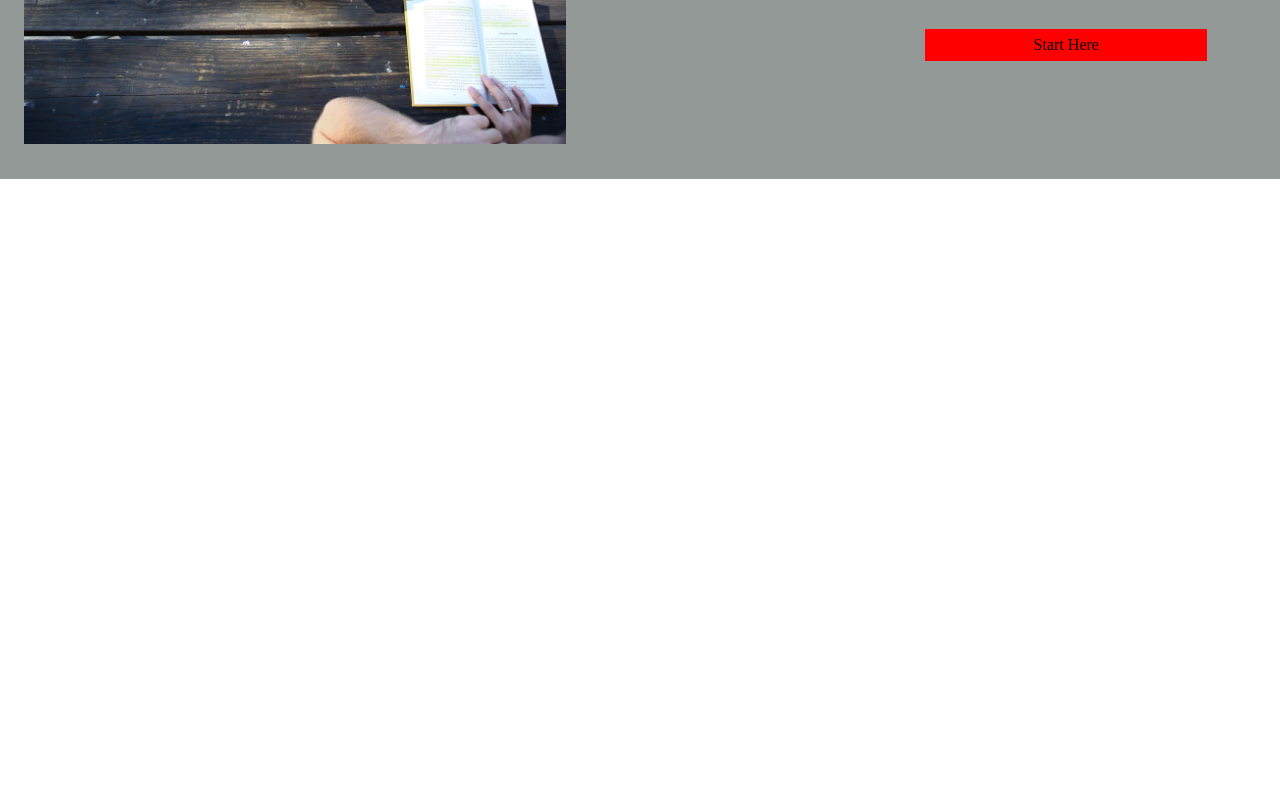
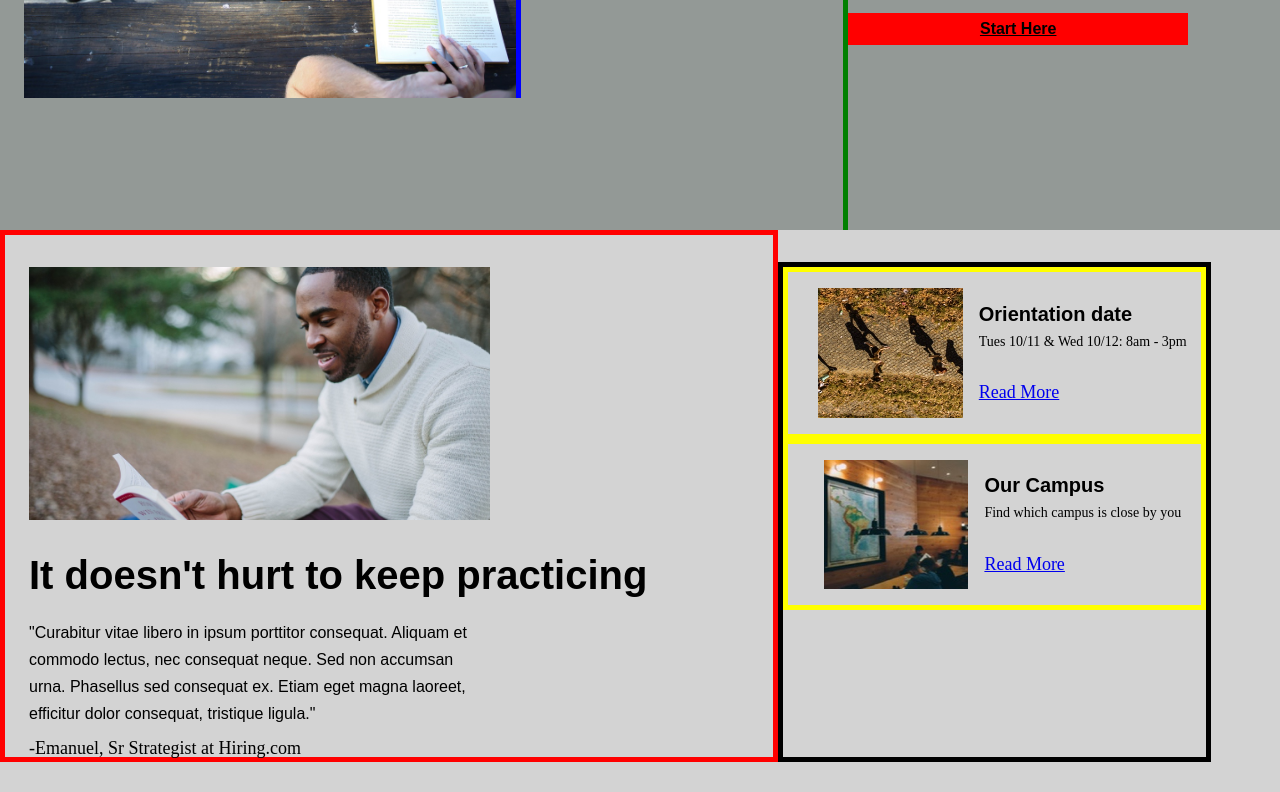
Before and after one commit to tspence83/ColmarAcademy, a plain HTML site: page index.html in a window 1280 px wide. Shown: the part 370-1162 px from the top of the page. Before the commit the page ends 800 px from the top, so only its background shows below. Drawn offline with Linux system fonts and the light colour scheme.

Commit message:
Added Information section

```diff
--- a/index.html
+++ b/index.html
@@ -28,5 +28,38 @@
         <a href="#">Start Here</a>
       </div>
     </div>
+    <div class="information-main">
+      <div class="information-image">
+        <img src="./resources/images/information-main.jpg" />
+        <h1>It doesn't hurt to keep practicing</h1>
+        <p>"Curabitur vitae libero in ipsum porttitor consequat. Aliquam et commodo lectus, nec consequat neque. Sed non accumsan urna. Phasellus sed consequat ex. Etiam eget magna laoreet, efficitur dolor consequat, tristique ligula."</p>
+        <span>-Emanuel, Sr Strategist at Hiring.com</span>
+      </div>
+      <div class="information-data">
+        <div class="box1">
+          <img src="./resources/images/information-orientation.jpg" />
+          <div class="text">
+          <h1>Orientation date</h1>
+          <h3>Tues 10/11 & Wed 10/12: 8am - 3pm</h3>
+          <a href="#">Read More</a>
+        </div>
+      </div>
+      <div class="box2">
+        <img src="./resources/images/information-campus.jpg" />
+        <div class="text">
+          <h1>Our Campus</h1>
+          <h3>Find which campus is close by you</h3>
+          <a href="#">Read More</a>
+      </div>
+    </div>
+    <!--<div class="box3">
+      <img src="./resources/images/information-guest-lecture.jpg" />
+      <div class="text">
+        <h1>Our Guest Lecture</h1>
+        <h3>Join a keynote with Oliver Sack about music in medical treatment</h3>
+        <a href="#">Read More</a>
+    </div>
+  </div>-->
+  </div>
   </body>
 </html>
--- a/resources/css/style.css
+++ b/resources/css/style.css
@@ -8,7 +8,7 @@ nav{
   height: 64px;
   width: 100%;
   padding-top: 1rem;
-  postion: fixed;
+  position: fixed;
   background-color: #0025cc;
 }
 
@@ -17,7 +17,7 @@ nav img{
   width: 100px;
 }
 
-p{
+nav p{
   display: flex;
   align-items: center;
   font-weight: bold;
@@ -58,8 +58,7 @@ li a:hover{
 
 .maincontainer{
   display: flex;
-  height: auto;
-  max-width: 100%;
+  height: 600px;
   min-width: 150px;
   background-color: #939996;
 
@@ -67,12 +66,12 @@ li a:hover{
 }
 
 .banner img{
-  margin-top: 32px;
-  margin-bottom: 32px;
-  margin-left: 24px;
-  margin-right: 40px;
-  height: auto;
+  margin: 32px 40px 32px 24px;
   width: 60%;
+  padding-top: 72px;
+  max-height: 100%;
+  margin-right: 32px;
+  border-right: 5px solid blue; /*troubleshoot*/
 }
 
 .bannertext{
@@ -81,6 +80,7 @@ li a:hover{
   width: 25.5rem;
   margin-left: 1.25rem;
   justify-content: center;
+  border-left: 5px solid green; /*troubleshoot*/
   /*align-items: center;
   justify-content: flex-end;*/
 }
@@ -106,9 +106,179 @@ li a:hover{
   border: none;
   padding: 8px 8px;
   text-align: center;
-  text-decoration: none;
+  text-decoration: underline;
   display: inline-block;
   font-size: 16px;
   color: black;
   width: 75%;
+  font-family: sans-serif;
+  font-weight: 600;
 }
+
+.information-main {
+  display: flex;
+  background-color: #D3D3D3;
+  padding-bottom: 30px;
+}
+
+.information-image{
+  display: block;
+  border: 5px solid red; /*use for troubleshooting width*/
+  width: 60%;
+}
+
+.information-image img{
+  margin: 32px 24px;
+  max-width: 60%;
+}
+
+.information-image h1{
+  margin-left: 24px;
+  margin-bottom: 24px;
+  font-family: sans-serif;
+  font-weight: bold;
+  font-size: 40px;
+}
+
+.information-image p{
+  font-family: sans-serif;
+  max-width: 60%;
+  line-height: 1.5rem;
+  margin-left: 24px;
+  margin-bottom: 12px;
+  font-weight: lighter;
+  font-size: 16px;
+}
+
+.information-image span{
+  margin-left: 24px;
+}
+
+.information-data{
+  display: flex;
+  flex-direction: column;
+  width: 423px;
+  height: auto;
+  margin-top: 32px;
+  border: 5px solid black; /*troubleshoot*/
+}
+
+/*Information Box 1*/
+.information-data .box1{
+  display: flex;
+  justify-content: center;
+  border: 5px solid yellow;
+  height: 33%;
+}
+
+.information-data .box1 img{
+  width: 35%;
+  margin: 16px;
+}
+
+.box1 .text{
+  display: flex;
+  flex-direction: column;
+  justify-content: center;
+  line-height: 1.2;
+}
+
+.box1 h1{
+  display: flex;
+  flex-direction: column;
+  font-family: sans-serif;
+  font-weight: bold;
+  font-size: 20px;
+  padding-bottom: 8px;
+}
+
+.box1 h3{
+  display: flex;
+  flex-direction: column;
+  font-size: 14px;
+  font-weight: lighter;
+  padding-bottom: 8px;
+}
+
+.box1 a{
+  padding-top: 24px;
+}
+
+/*Information Box 2*/
+.information-data .box2{
+  display: flex;
+  justify-content: center;
+  border: 5px solid yellow;
+  height: 33%;
+}
+
+.information-data .box2 img{
+  width: 35%;
+  margin: 16px;
+}
+
+.box2 .text{
+  display: flex;
+  flex-direction: column;
+  justify-content: center;
+  line-height: 1.2;
+}
+
+.box2 h1{
+  display: flex;
+  flex-direction: column;
+  font-family: sans-serif;
+  font-weight: bold;
+  font-size: 20px;
+  padding-bottom: 8px;
+}
+
+.box2 h3{
+  display: flex;
+  flex-direction: column;
+  font-size: 14px;
+  font-weight: lighter;
+  padding-bottom: 8px;
+}
+
+.box2 a{
+  padding-top: 24px;
+}
+
+/*Information Block 3
+.information-data .box3{
+  display: flex;
+  justify-content: center;
+  border: 5px solid yellow;
+}
+
+.information-data .box3 img{
+  width: 35%;
+  margin: 8px;
+}
+
+.box3 .text{
+  display: flex;
+  flex-direction: column;
+  justify-content: center;
+  line-height: 1.2;
+}
+
+.box3 h1{
+  display: flex;
+  flex-direction: column;
+  font-family: sans-serif;
+  font-weight: bold;
+  font-size: 20px;
+}
+
+.box3 h3{
+  display: flex;
+  flex-direction: column;
+  font-size: 16px;
+  font-weight: lighter;
+}
+
+.box3 a{
+  padding-top: 24px;
+}*/
```
Also changed, not shown: 1 other file.
